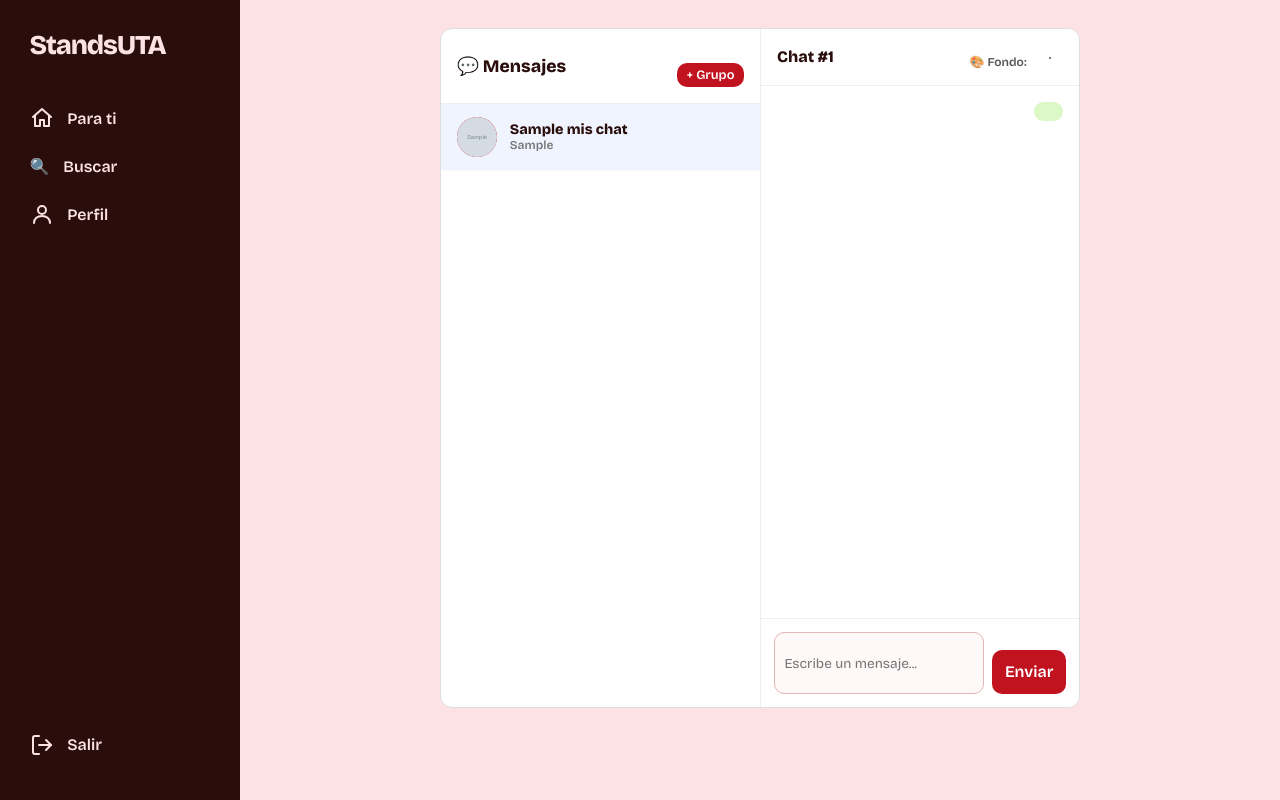
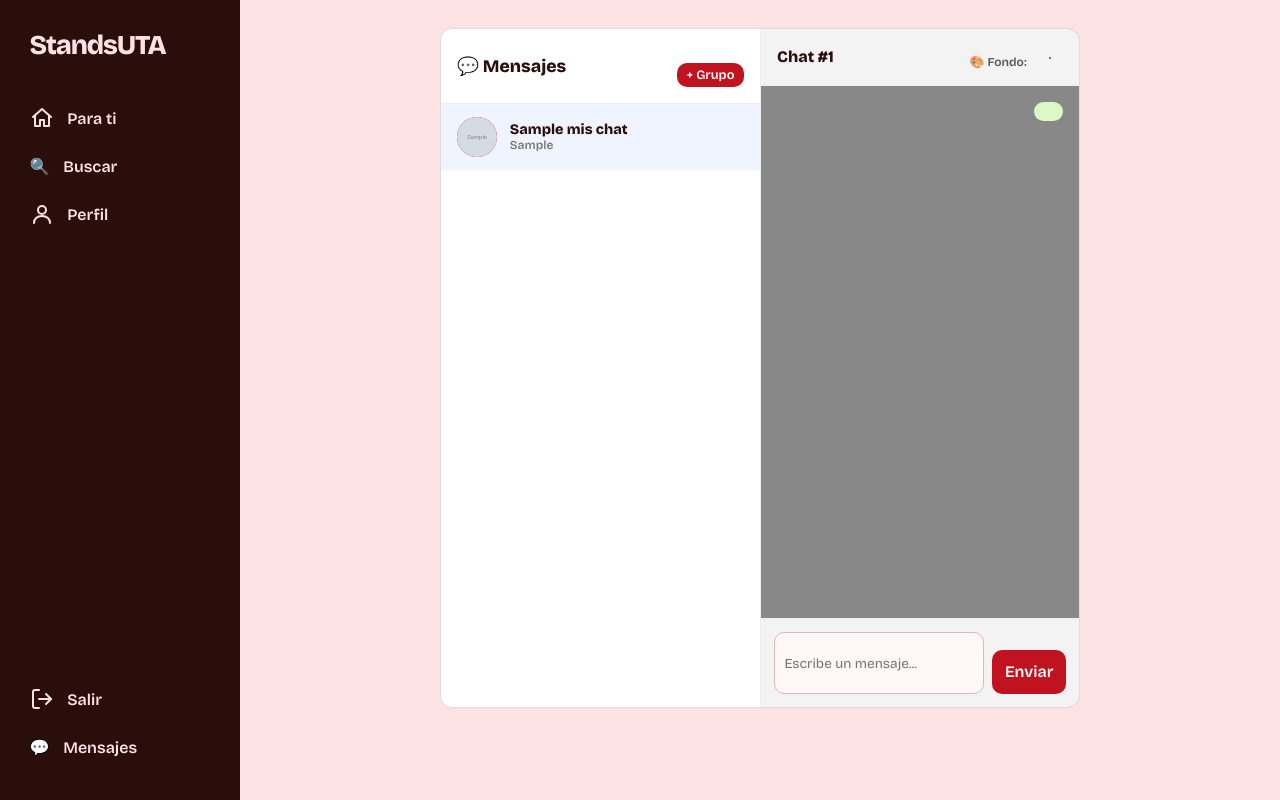
Before and after one commit to Hannie18/StandsUTA, a Flask app: template templates/mensajes.html in a window 1280 px wide. Run offline with Flask 3, Linux system fonts and the light colour scheme; the template is opened without the code that fills it: most values are stand-ins (such as "Sample title", 1, 10 or a date in 2020); grey boxes marked "Sample" are stand-in pictures.

Commit message:
correcion del Modulo de mensajeria y modificacion de chats

```diff
--- a/templates/app_base.html
+++ b/templates/app_base.html
@@ -21,6 +21,10 @@
 
       <a class="nav-item" href="{{ url_for('perfil') }}" {% if seccion == 'perfil' %}aria-current="page"{% endif %}>{{ icono_usuario() }}<span>Perfil</span></a>
       <a class="nav-item salir" href="{{ url_for('salir') }}">{{ icono_salir() }}<span>Salir</span></a>
+
+      <a class="nav-item" href="{{ url_for('mensajeria') }}" {% if seccion == 'mensajes' %}aria-current="page"{% endif %}>
+      💬 <span>Mensajes</span>
+      </a>
     </nav>
 
     <main class="contenido">
--- a/templates/mensajes.html
+++ b/templates/mensajes.html
@@ -2,11 +2,7 @@
 {% block titulo %}Mensajes · StandsUTA{% endblock %}
 
 {% block contenido %}
-<!-- Calculamos el color del chat antes del HTML para no confundir al linter de VS Code -->
-{% set color_chat = '#ffffff' %}
-{% if chat_activo and chat_activo.color_fondo %}
-  {% set color_chat = chat_activo.color_fondo %}
-{% endif %}
+{% set color_actual = chat_activo.color_fondo if (chat_activo and chat_activo.color_fondo) else '#ffffff' %}
 
 <div class="contenedor-mensajeria">
 
@@ -39,17 +35,17 @@
     </div>
   </div>
 
-  <!-- PANEL DERECHO: CONVERSACIÓN Y PERSONALIZACIÓN DE FONDO -->
-    <div class="panel-chat-conversacion" id="panel-conversacion" data-color="{{ color_chat }}">
+  <!-- PANEL DERECHO: CONVERSACIÓN Y FONDO -->
+  <div class="panel-chat-conversacion" id="panel-chat" data-color="{{ color_actual }}">
     {% if chat_activo %}
       <!-- Cabecera del Chat -->
       <div class="topbar-chat-activo">
         <strong>Chat #{{ chat_activo.id }} {% if chat_activo.es_grupal %}({{ chat_activo.nombre }}){% endif %}</strong>
 
-        <!-- Formulario para Cambiar Color de Fondo -->
+        <!-- Cambiar y Guardar Color de Fondo -->
         <form action="{{ url_for('cambiar_fondo_chat', chat_id=chat_activo.id) }}" method="post" class="form-color-fondo">
           <label style="font-size: 0.75rem; color: #555;">🎨 Fondo:</label>
-          <input type="color" name="color_fondo" value="{{ chat_activo.color_fondo or '#ffffff' }}" onchange="this.form.submit()" class="input-picker-color">
+          <input type="color" name="color_fondo" value="{{ color_actual }}" onchange="this.form.submit()" class="input-picker-color">
         </form>
       </div>
 
@@ -67,7 +63,7 @@
         {% endfor %}
       </div>
 
-      <!-- Formulario para Enviar Mensaje -->
+      <!-- Formulario de Envío -->
       <form action="{{ url_for('enviar_mensaje', chat_id=chat_activo.id) }}" method="post" class="form-enviar-mensaje">
         <input type="text" name="contenido" placeholder="Escribe un mensaje..." required class="input-comentario" style="flex: 1;">
         <button type="submit" class="boton">Enviar</button>
@@ -81,7 +77,7 @@
 
 </div>
 
-<!-- MODAL: Crear Chat Grupal -->
+<!-- MODAL: Crear Grupo -->
 <dialog id="dlg-nuevo-grupo" class="modal-grupo-dialog">
   <form action="{{ url_for('crear_chat_grupal') }}" method="post">
     <h3 style="margin-top: 0;">👥 Crear Chat Grupal</h3>
@@ -105,6 +101,18 @@
 {% endblock %}
 
 {% block scripts %}
+<script>
+  document.addEventListener('DOMContentLoaded', () => {
+    const panel = document.getElementById('panel-chat');
+    if (panel) {
+      const color = panel.getAttribute('data-color');
+      if (color) {
+        panel.style.backgroundColor = color;
+      }
+    }
+  });
+</script>
+
 <style>
   .contenedor-mensajeria { display: flex; height: 85vh; border: 1px solid #ddd; border-radius: 12px; overflow: hidden; background: #fff; }
   .panel-chats-lista { width: 320px; border-right: 1px solid #eee; display: flex; flex-direction: column; }
@@ -118,7 +126,7 @@
   .titulo-chat-item { font-size: 0.9rem; display: block; white-space: nowrap; text-overflow: ellipsis; overflow: hidden; }
   .ultimo-msg-chat { font-size: 0.75rem; color: #777; white-space: nowrap; text-overflow: ellipsis; overflow: hidden; display: block; }
 
-  .panel-chat-conversacion { flex: 1; display: flex; flex-direction: column; }
+  .panel-chat-conversacion { flex: 1; display: flex; flex-direction: column; transition: background-color 0.2s ease; }
   .topbar-chat-activo { padding: 0.8rem 1rem; background: rgba(255,255,255,0.9); border-bottom: 1px solid #eee; display: flex; justify-content: space-between; align-items: center; }
   .form-color-fondo { display: flex; align-items: center; gap: 0.4rem; }
   .input-picker-color { border: none; cursor: pointer; width: 30px; height: 30px; background: none; }
```
